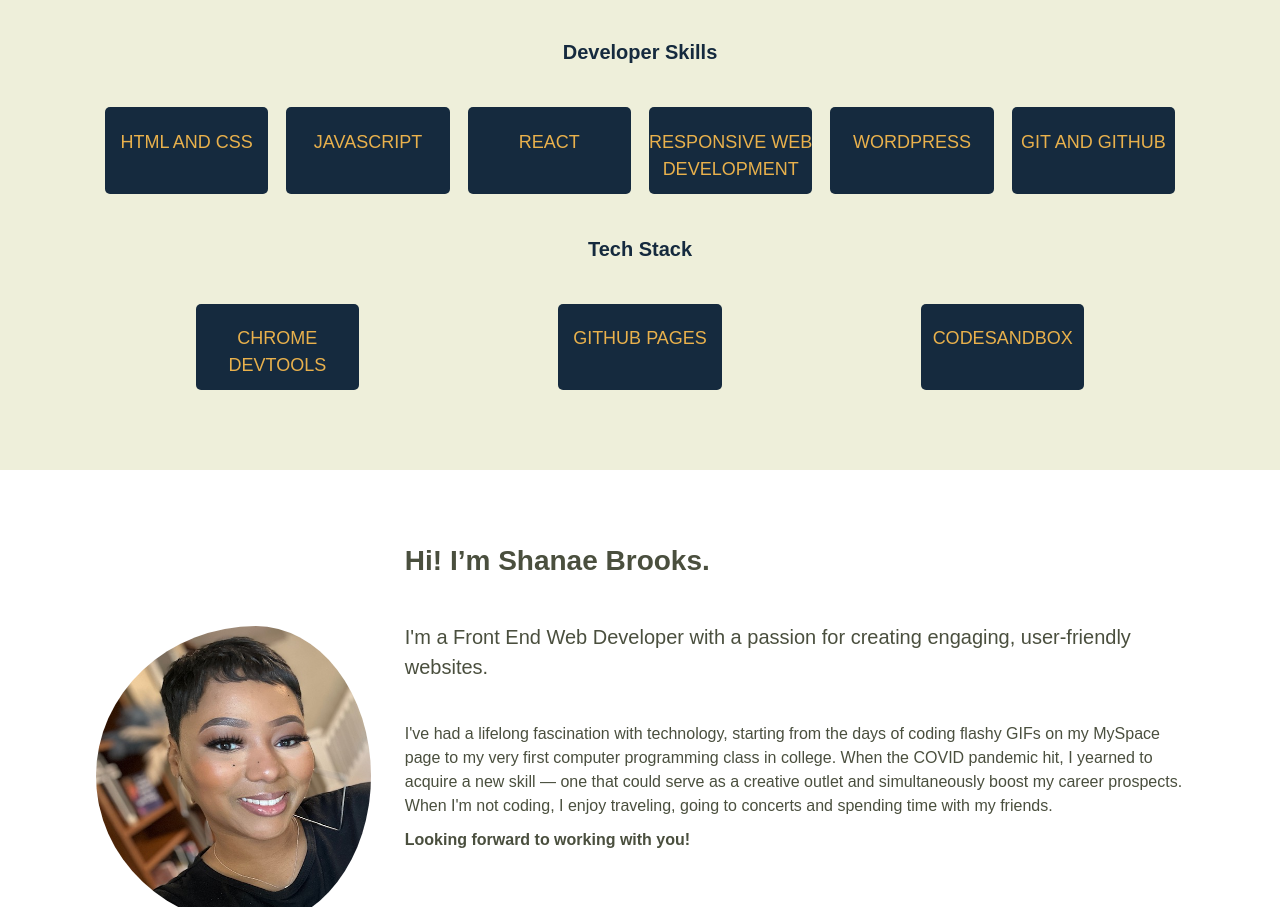
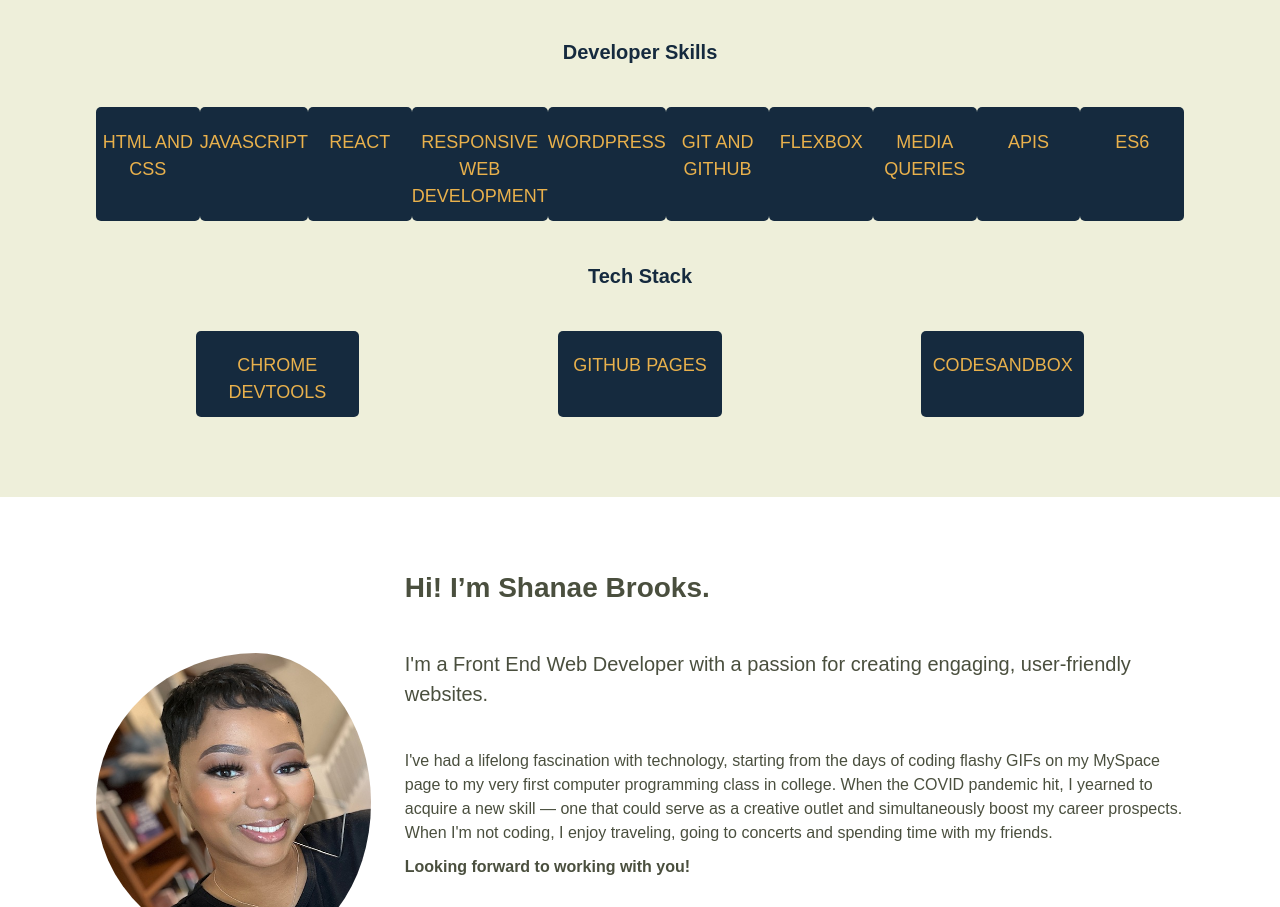
Before and after one commit to Shanae-B/my-portfolio-2023, a website with bundled scripts: page docs/index.html in a window 1280 px wide. Shown: the part 4534-5441 px from the top of the page. Built offline with nearby package versions, Linux system fonts and the light colour scheme; a web font is replaced by a local one.

Commit message:
Added skills

```diff
--- a/docs/css/style.css
+++ b/docs/css/style.css
@@ -444,6 +444,7 @@
     width: 100%;
     display: flex;
     justify-content:space-around;
+    flex-flow: row wrap;
 
 
   }
--- a/docs/index.html
+++ b/docs/index.html
@@ -137,6 +137,14 @@
             <p class="skill">Responsive web development</p>
             <p class="skill">WordPress</p>
             <p class="skill">Git and GitHub</p>
+            <p class="skill">Flexbox</p>
+            <p class="skill">Media Queries</p>
+            <p class="skill">APIs</p>
+            <p class="skill">ES6</p>
+
+
+
+
           </div>
           <h4>Tech Stack</h4>
           <div class="tool-wrapper">
```
